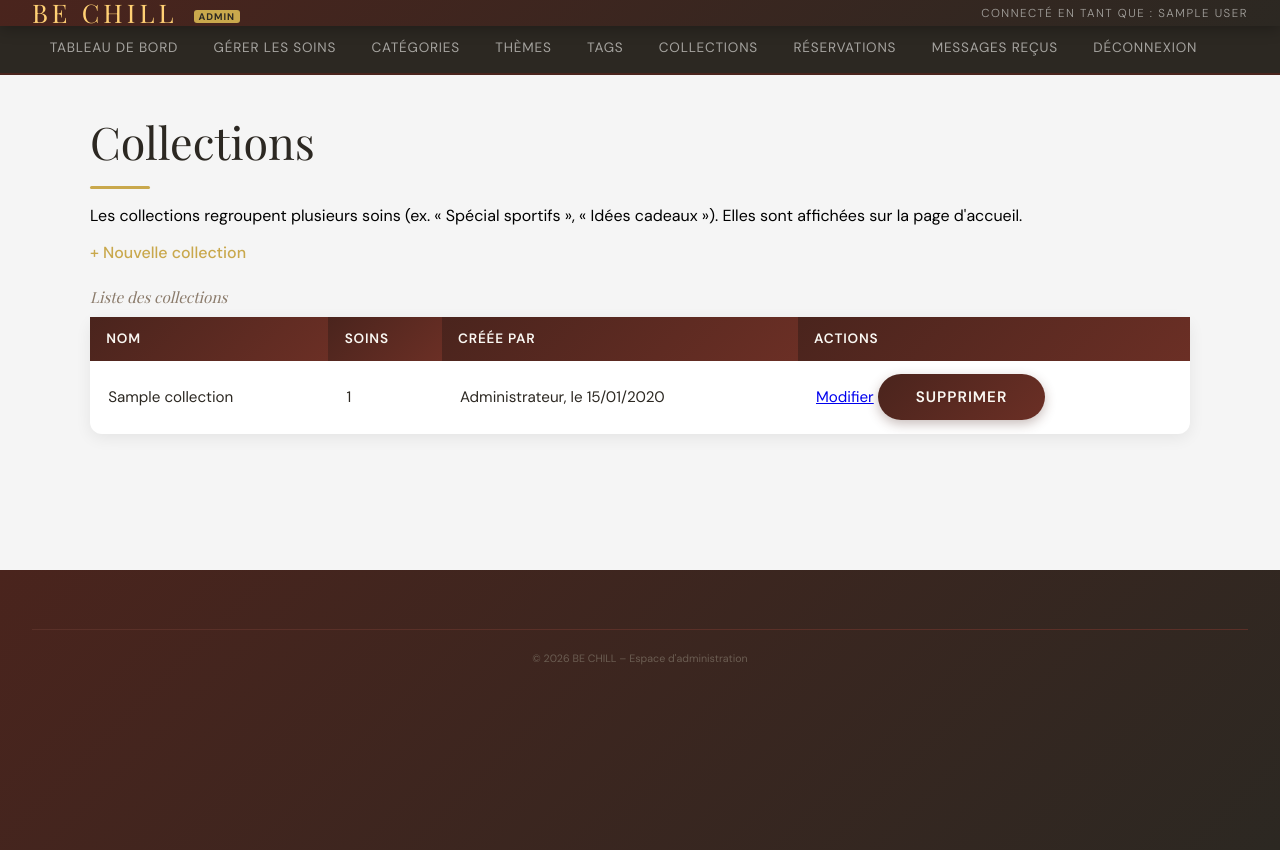
After one commit to selimidion70-png/Atelier-Bechill, a PHP site: page /admin/collections in a window 1280 px wide. The commit adds this page. Run offline with PHP 8.4, Linux system fonts and the light colour scheme; the visitor is signed in with stand-in values (Sample User, id 1); data comes from the database, SQL or seed files in the repository; tables that the repository leaves empty hold one stand-in row (values such as "Sample post"); some web fonts are replaced.

Commit message:
Collections de soins (tables collection / collection_item)
- Admin /admin/collections : créer, modifier (nom + soins), supprimer.
- Accueil : section « Nos sélections » avec les soins publiés de chaque
  collection (les collections vides sont masquées).

```diff
--- /dev/null
+++ b/app/admin/controllers/collections.php
@@ -0,0 +1,13 @@
+<?php
+require_once __DIR__ . '/../../models/collection.php';
+
+// Supprimer une collection (les soins eux-mêmes ne sont pas touchés)
+if ($_SERVER['REQUEST_METHOD'] === 'POST' && isset($_POST['supprimer_id'])) {
+    collection_delete($pdo, (int)$_POST['supprimer_id']);
+    redirect('/admin/collections');
+}
+
+echo render($base . '/views/collections.php', [
+    'collections' => collection_get_all($pdo),
+    'pageTitle'   => 'Collections – Admin',
+]);
--- a/app/admin/views/_layout.php
+++ b/app/admin/views/_layout.php
@@ -23,6 +23,7 @@
         <li><a href="/admin/categories">Catégories</a></li>
         <li><a href="/admin/themes">Thèmes</a></li>
         <li><a href="/admin/tags">Tags</a></li>
+        <li><a href="/admin/collections">Collections</a></li>
         <li><a href="/admin/reservations">Réservations</a></li>
         <li><a href="/admin/messages">Messages reçus</a></li>
         <li><a href="/admin/logout">Déconnexion</a></li>
--- /dev/null
+++ b/app/admin/views/collections.php
@@ -0,0 +1,39 @@
+<main>
+    <h1>Collections</h1>
+    <p>Les collections regroupent plusieurs soins (ex. « Spécial sportifs », « Idées cadeaux »). Elles sont affichées sur la page d'accueil.</p>
+    <p><a href="/admin/collections-modifier">+ Nouvelle collection</a></p>
+
+    <?php if (empty($collections)): ?>
+        <p role="status">Aucune collection pour le moment.</p>
+    <?php else: ?>
+        <table>
+            <caption>Liste des collections</caption>
+            <thead>
+                <tr>
+                    <th scope="col">Nom</th>
+                    <th scope="col">Soins</th>
+                    <th scope="col">Créée par</th>
+                    <th scope="col">Actions</th>
+                </tr>
+            </thead>
+            <tbody>
+                <?php foreach ($collections as $c): ?>
+                    <tr>
+                        <td><?= htmlspecialchars($c['nom']) ?></td>
+                        <td><?= (int)$c['nb_soins'] ?></td>
+                        <td><?= htmlspecialchars($c['auteur']) ?>, le <?= date('d/m/Y', strtotime($c['date_creation'])) ?></td>
+                        <td>
+                            <a href="/admin/collections-modifier?id=<?= $c['id'] ?>">Modifier</a>
+                            <form action="/admin/collections" method="post" style="display:inline"
+                                  onsubmit="return confirm('Supprimer cette collection ? (les soins ne sont pas supprimés)')">
+                                <?= csrf_field() ?>
+                                <input type="hidden" name="supprimer_id" value="<?= $c['id'] ?>">
+                                <button type="submit">Supprimer</button>
+                            </form>
+                        </td>
+                    </tr>
+                <?php endforeach; ?>
+            </tbody>
+        </table>
+    <?php endif; ?>
+</main>
--- a/app/controllers/home.php
+++ b/app/controllers/home.php
@@ -1,10 +1,10 @@
 <?php
 // app/controllers/home.php
 require_once __DIR__ . '/../models/item.php';
-
-$soinsVedettes = item_get_vedettes($pdo, 3);
+require_once __DIR__ . '/../models/collection.php';
 
 echo render($base . '/views/home.php', [
-    'soinsVedettes' => $soinsVedettes,
+    'soinsVedettes' => item_get_vedettes($pdo, 3),
+    'collections'   => collection_get_publiques($pdo),
     'pageTitle'     => 'BE CHILL – Salon de massage à Bruxelles',
 ]);
--- /dev/null
+++ b/app/models/collection.php
@@ -0,0 +1,82 @@
+<?php
+// app/models/collection.php
+// Collections : sélections de soins créées dans l'admin (ex. « Spécial sportifs »)
+
+function collection_get_all(PDO $pdo): array
+{
+    return query_all($pdo, "
+        SELECT collection.id, collection.nom, collection.date_creation,
+               operator.nom AS auteur,
+               (SELECT COUNT(*) FROM collection_item WHERE collection_id = collection.id) AS nb_soins
+        FROM collection
+        JOIN operator ON collection.operator_id = operator.id
+        ORDER BY collection.nom
+    ");
+}
+
+function collection_get(PDO $pdo, int $id): array|false
+{
+    return query_one($pdo, "SELECT * FROM collection WHERE id = :id", ['id' => $id]);
+}
+
+function collection_item_ids(PDO $pdo, int $id): array
+{
+    return array_map('intval', array_column(query_all($pdo,
+        "SELECT item_id FROM collection_item WHERE collection_id = :id", ['id' => $id]), 'item_id'));
+}
+
+function collection_nom_existe(PDO $pdo, string $nom, int $exclude_id = 0): bool
+{
+    return (bool)query_one($pdo, "SELECT id FROM collection WHERE nom = :nom AND id != :id", ['nom' => $nom, 'id' => $exclude_id]);
+}
+
+function collection_insert(PDO $pdo, string $nom, int $operator_id): int
+{
+    query_run($pdo, "INSERT INTO collection (nom, operator_id) VALUES (:nom, :operator_id)", [
+        'nom'         => $nom,
+        'operator_id' => $operator_id,
+    ]);
+    return (int)query_last_id($pdo);
+}
+
+function collection_rename(PDO $pdo, int $id, string $nom): void
+{
+    query_run($pdo, "UPDATE collection SET nom = :nom WHERE id = :id", ['nom' => $nom, 'id' => $id]);
+}
+
+function collection_items_sync(PDO $pdo, int $id, array $item_ids): void
+{
+    query_run($pdo, "DELETE FROM collection_item WHERE collection_id = :id", ['id' => $id]);
+    foreach ($item_ids as $item_id) {
+        query_run($pdo, "INSERT INTO collection_item (collection_id, item_id) VALUES (:collection_id, :item_id)", [
+            'collection_id' => $id,
+            'item_id'       => (int)$item_id,
+        ]);
+    }
+}
+
+function collection_delete(PDO $pdo, int $id): void
+{
+    query_run($pdo, "DELETE FROM collection WHERE id = :id", ['id' => $id]);
+}
+
+// Pour le site public : collections avec leurs soins publiés (collections vides ignorées)
+function collection_get_publiques(PDO $pdo): array
+{
+    $lignes = query_all($pdo, "
+        SELECT collection.id AS collection_id, collection.nom AS collection,
+               item.id, item.titre, item.slug, item.duree, item.prix
+        FROM collection
+        JOIN collection_item ON collection_item.collection_id = collection.id
+        JOIN item ON item.id = collection_item.item_id
+        WHERE item.statut = 'publie'
+        ORDER BY collection.nom, item.titre
+    ");
+
+    $collections = [];
+    foreach ($lignes as $l) {
+        $collections[$l['collection_id']]['nom']     = $l['collection'];
+        $collections[$l['collection_id']]['soins'][] = $l;
+    }
+    return $collections;
+}
```
Also changed, not shown: app/admin/controllers/collections-modifier.php (added, +55 -0 lines), app/admin/views/collections-modifier.php (added, +50 -0 lines), app/views/home.php (+19 -0 lines).
